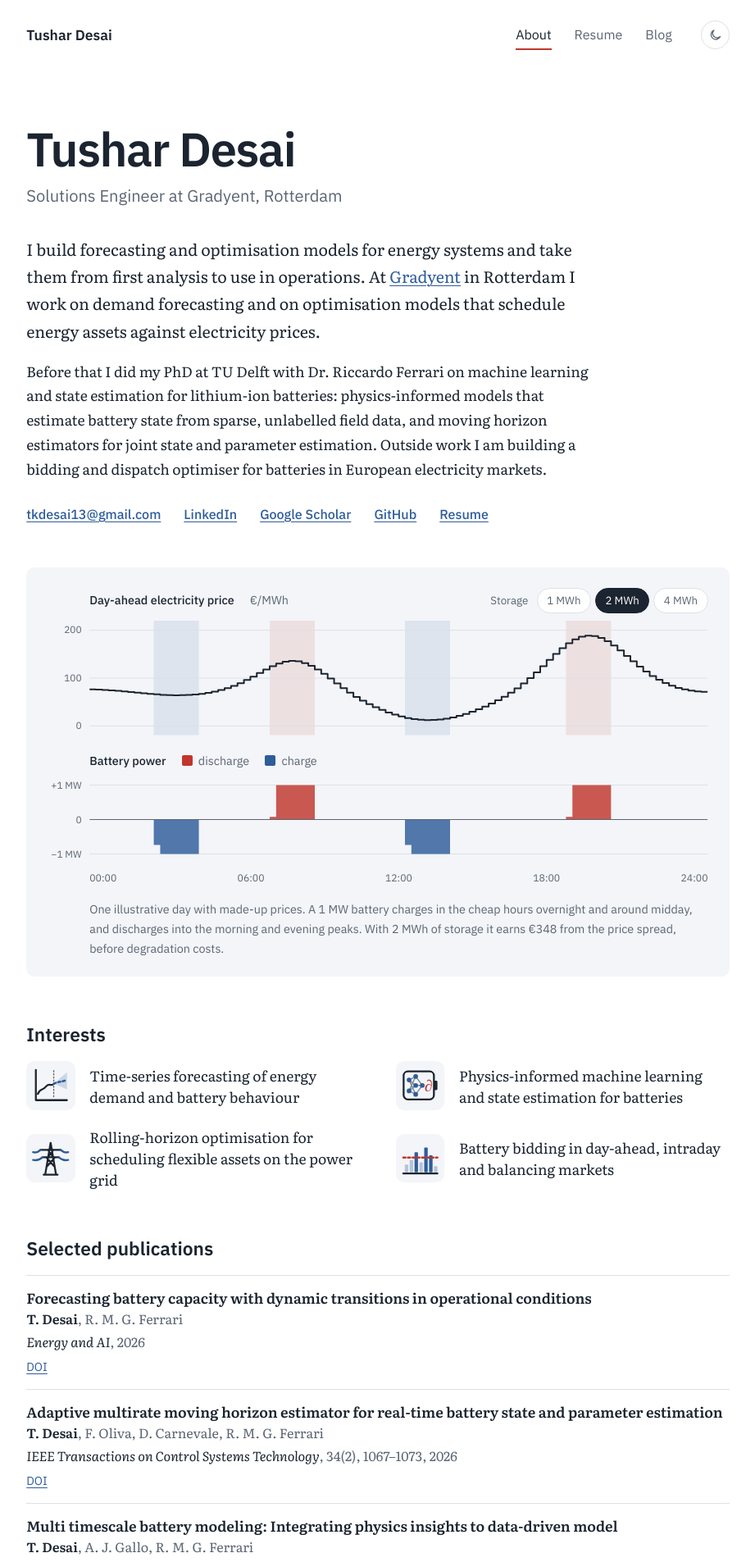
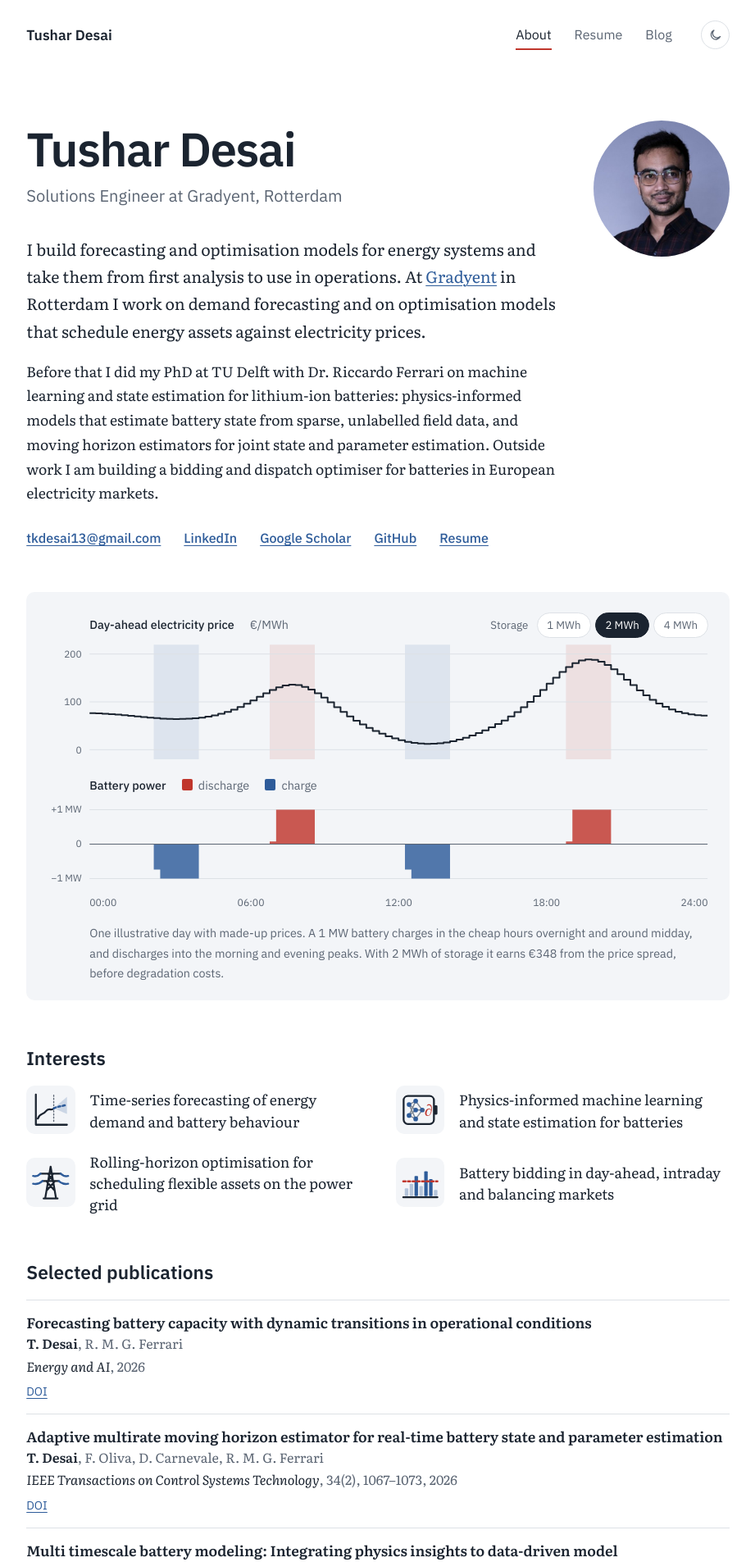
Before and after one commit to tkdesai13/tkdesai13.github.io, a Jekyll site: the page built from index.md, in a window 1280 px wide. Shown: the top 1905 px of the page at 82% size, without its empty margins (179-1100 px from the left). Built offline with Jekyll 4.4.1, drawn with Linux system fonts in a browser that asks for light colours.

Commit message:
Add portrait

```diff
--- a/index.md
+++ b/index.md
@@ -29,8 +29,7 @@ title: About
       <li><a href="{{ '/resume/' | relative_url }}">Resume</a></li>
     </ul>
   </div>
-  <!-- To add a photo: save it as assets/img/portrait.jpg and uncomment the next line -->
-  <!-- <img class="portrait" src="{{ '/assets/img/portrait.jpg' | relative_url }}" alt="{{ site.author.name }}"> -->
+  <img class="portrait" src="{{ '/assets/img/portrait.jpg' | relative_url }}" alt="Photo of {{ site.author.name }}" width="420" height="420">
 </section>
 
 {% include day-curve.html %}
```
Also changed, not shown: assets/img/portrait.jpg (added), 1 other file.
